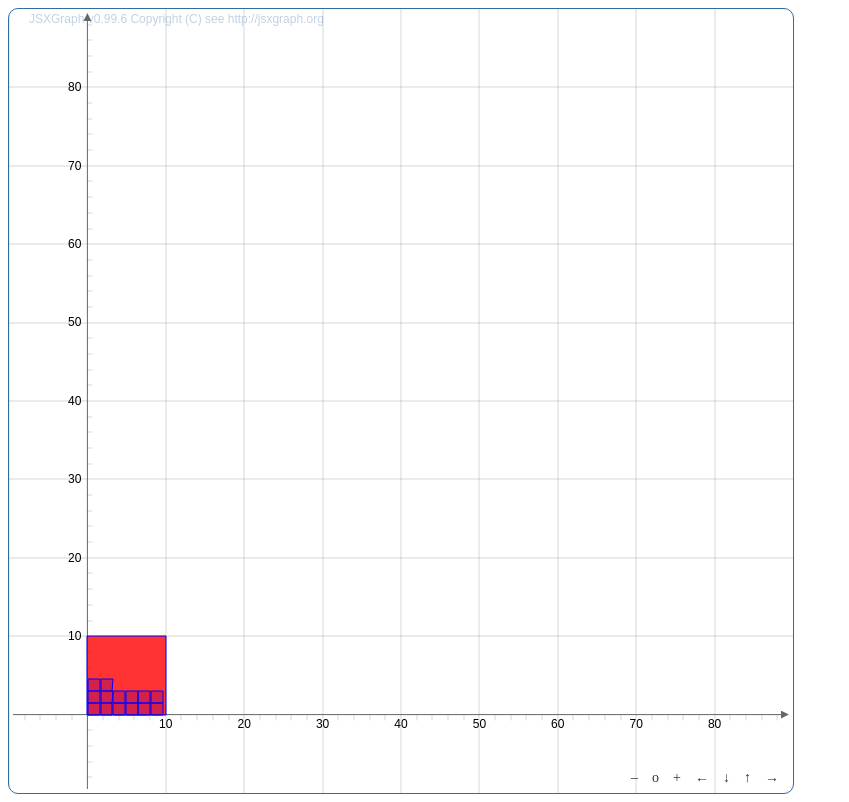
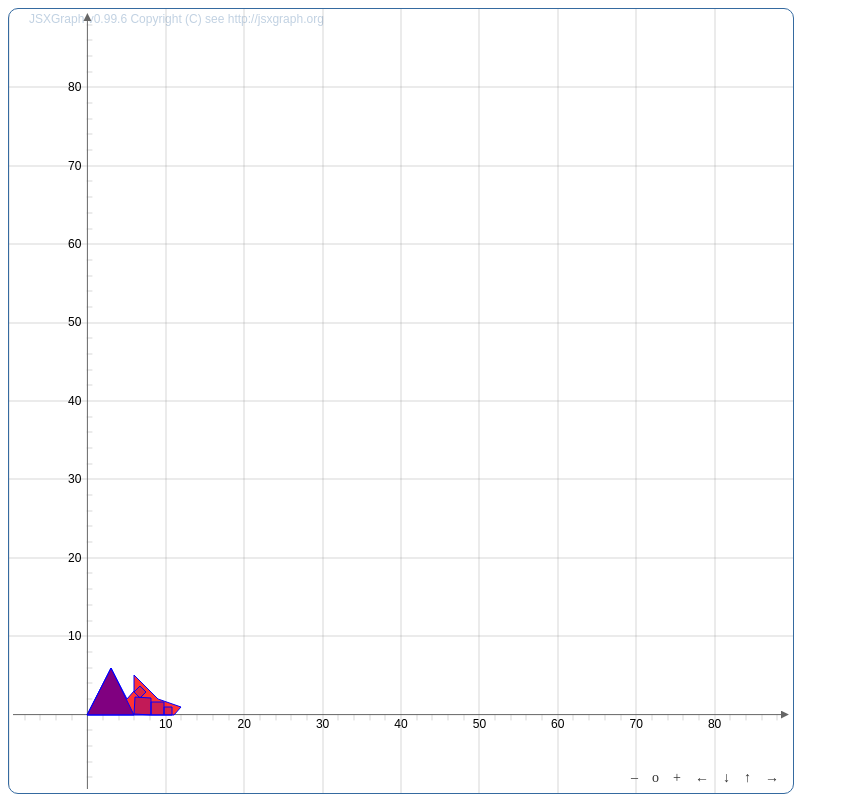
Before and after one commit to alexandru197/SW2-Geometry, a plain HTML site: page visualisation/visualise.html in a window 1280 px wide. Shown: the whole page, without its empty margins (0-849 px from the left). Drawn offline with Linux system fonts and the light colour scheme.

Commit message:
collision improvements

```diff
--- a/visualisation/visualise.html
+++ b/visualisation/visualise.html
@@ -16,108 +16,48 @@
 
 
 var p1 = b1.create('point', [0.0, 0.0], {name:'',size:0});
-var p2 = b1.create('point', [10.0, 0.0], {name:'',size:0});
-var p3 = b1.create('point', [10.0, 10.0], {name:'',size:0});
-var p4 = b1.create('point', [0.0, 10.0], {name:'',size:0});
-shape = b1.create('polygon',[p1,p2,p3,p4], {fillColor: "red",  fillOpacity: 0.8});
+var p2 = b1.create('point', [11.0, 0.0], {name:'',size:0});
+var p3 = b1.create('point', [12.0, 1.0], {name:'',size:0});
+var p4 = b1.create('point', [9.0, 2.0], {name:'',size:0});
+var p5 = b1.create('point', [6.0, 5.0], {name:'',size:0});
+var p6 = b1.create('point', [6.0, 3.0], {name:'',size:0});
+var p7 = b1.create('point', [5.0, 2.0], {name:'',size:0});
+var p8 = b1.create('point', [3.0, 6.0], {name:'',size:0});
+shape = b1.create('polygon',[p1,p2,p3,p4,p5,p6,p7,p8], {fillColor: "red",  fillOpacity: 0.8});
 
 
-p1 = b1.create('point', [0.1, -0.00999999999999999], {name:'',size:0});
-p2 = b1.create('point', [1.5999999999999948, -0.00999999999999999], {name:'',size:0});
-p3 = b1.create('point', [1.5999999999999948, 1.4899999999999998], {name:'',size:0});
-p4 = b1.create('point', [0.1, 1.49], {name:'',size:0});
-object = b1.create('polygon',[p1,p2,p3,p4], {fillColor: "purple",  fillOpacity: 0.345});
+p1 = b1.create('point', [0.0, 0.0], {name:'',size:0});
+p2 = b1.create('point', [6.0, 1.734723475976807E-18], {name:'',size:0});
+p3 = b1.create('point', [3.0, 6.0], {name:'',size:0});
+object = b1.create('polygon',[p1,p2,p3], {fillColor: "purple",  fillOpacity: 3.54});
 
 
-p1 = b1.create('point', [1.7000000000000004, -0.00999999999999999], {name:'',size:0});
-p2 = b1.create('point', [3.199999999999996, -0.00999999999999999], {name:'',size:0});
-p3 = b1.create('point', [3.199999999999996, 1.4899999999999998], {name:'',size:0});
-p4 = b1.create('point', [1.7000000000000004, 1.49], {name:'',size:0});
-object = b1.create('polygon',[p1,p2,p3,p4], {fillColor: "purple",  fillOpacity: 0.345});
+p1 = b1.create('point', [5.970000000000054, 0.07000000000000903], {name:'',size:0});
+p2 = b1.create('point', [8.090273600025267, 0.0033677177609302833], {name:'',size:0});
+p3 = b1.create('point', [8.156905882264374, 2.1236413177861673], {name:'',size:0});
+p4 = b1.create('point', [6.036632282239129, 2.1902736000251926], {name:'',size:0});
+object = b1.create('polygon',[p1,p2,p3,p4], {fillColor: "purple",  fillOpacity: 0.48});
 
 
-p1 = b1.create('point', [3.3000000000000016, -0.00999999999999999], {name:'',size:0});
-p2 = b1.create('point', [4.7999999999999945, -0.00999999999999999], {name:'',size:0});
-p3 = b1.create('point', [4.7999999999999945, 1.4899999999999998], {name:'',size:0});
-p4 = b1.create('point', [3.3000000000000016, 1.49], {name:'',size:0});
-object = b1.create('polygon',[p1,p2,p3,p4], {fillColor: "purple",  fillOpacity: 0.345});
+p1 = b1.create('point', [8.149306393762926, 0.0], {name:'',size:0});
+p2 = b1.create('point', [9.730445223847118, 1.8759733350082186E-14], {name:'',size:0});
+p3 = b1.create('point', [9.73044522384708, 1.5811388300842182], {name:'',size:0});
+p4 = b1.create('point', [8.149306393762913, 1.581138830084189], {name:'',size:0});
+object = b1.create('polygon',[p1,p2,p3,p4], {fillColor: "purple",  fillOpacity: 0.375});
 
 
-p1 = b1.create('point', [4.899999999999999, -0.00999999999999999], {name:'',size:0});
-p2 = b1.create('point', [6.399999999999989, -0.00999999999999999], {name:'',size:0});
-p3 = b1.create('point', [6.399999999999989, 1.4899999999999998], {name:'',size:0});
-p4 = b1.create('point', [4.899999999999999, 1.49], {name:'',size:0});
-object = b1.create('polygon',[p1,p2,p3,p4], {fillColor: "purple",  fillOpacity: 0.345});
+p1 = b1.create('point', [7.469061513717692, 2.930000000000036], {name:'',size:0});
+p2 = b1.create('point', [6.7166241994043245, 3.6983636873395622], {name:'',size:0});
+p3 = b1.create('point', [5.948260512064811, 2.945926373026212], {name:'',size:0});
+p4 = b1.create('point', [6.700697826378154, 2.177562685686679], {name:'',size:0});
+object = b1.create('polygon',[p1,p2,p3,p4], {fillColor: "purple",  fillOpacity: 0.31156544667993086});
 
 
-p1 = b1.create('point', [6.499999999999993, -0.00999999999999999], {name:'',size:0});
-p2 = b1.create('point', [7.999999999999983, -0.00999999999999999], {name:'',size:0});
-p3 = b1.create('point', [7.999999999999983, 1.4899999999999998], {name:'',size:0});
-p4 = b1.create('point', [6.499999999999993, 1.49], {name:'',size:0});
-object = b1.create('polygon',[p1,p2,p3,p4], {fillColor: "purple",  fillOpacity: 0.345});
-
-
-p1 = b1.create('point', [8.099999999999987, -0.00999999999999999], {name:'',size:0});
-p2 = b1.create('point', [9.599999999999978, -0.00999999999999999], {name:'',size:0});
-p3 = b1.create('point', [9.599999999999978, 1.4899999999999998], {name:'',size:0});
-p4 = b1.create('point', [8.099999999999987, 1.49], {name:'',size:0});
-object = b1.create('polygon',[p1,p2,p3,p4], {fillColor: "purple",  fillOpacity: 0.345});
-
-
-p1 = b1.create('point', [0.1, 1.5000000000000002], {name:'',size:0});
-p2 = b1.create('point', [1.599963446058037, 1.4895281095530581], {name:'',size:0});
-p3 = b1.create('point', [1.6104353365049795, 2.9894915556111505], {name:'',size:0});
-p4 = b1.create('point', [0.11047189044694233, 2.9999634460580933], {name:'',size:0});
-object = b1.create('polygon',[p1,p2,p3,p4], {fillColor: "purple",  fillOpacity: 0.345});
-
-
-p1 = b1.create('point', [1.7000000000000004, 1.5000000000000002], {name:'',size:0});
-p2 = b1.create('point', [3.1999634460580384, 1.4895281095530581], {name:'',size:0});
-p3 = b1.create('point', [3.2104353365049807, 2.9894915556111505], {name:'',size:0});
-p4 = b1.create('point', [1.7104718904469427, 2.9999634460580933], {name:'',size:0});
-object = b1.create('polygon',[p1,p2,p3,p4], {fillColor: "purple",  fillOpacity: 0.345});
-
-
-p1 = b1.create('point', [3.3000000000000016, 1.5000000000000002], {name:'',size:0});
-p2 = b1.create('point', [4.799963446058038, 1.4895281095530581], {name:'',size:0});
-p3 = b1.create('point', [4.810435336504979, 2.9894915556111505], {name:'',size:0});
-p4 = b1.create('point', [3.310471890446944, 2.9999634460580933], {name:'',size:0});
-object = b1.create('polygon',[p1,p2,p3,p4], {fillColor: "purple",  fillOpacity: 0.345});
-
-
-p1 = b1.create('point', [4.899999999999999, 1.5000000000000002], {name:'',size:0});
-p2 = b1.create('point', [6.399963446058032, 1.4895281095530581], {name:'',size:0});
-p3 = b1.create('point', [6.410435336504973, 2.9894915556111505], {name:'',size:0});
-p4 = b1.create('point', [4.910471890446941, 2.9999634460580933], {name:'',size:0});
-object = b1.create('polygon',[p1,p2,p3,p4], {fillColor: "purple",  fillOpacity: 0.345});
-
-
-p1 = b1.create('point', [6.499999999999993, 1.5000000000000002], {name:'',size:0});
-p2 = b1.create('point', [7.999963446058026, 1.4895281095530581], {name:'',size:0});
-p3 = b1.create('point', [8.010435336504969, 2.9894915556111505], {name:'',size:0});
-p4 = b1.create('point', [6.510471890446936, 2.9999634460580933], {name:'',size:0});
-object = b1.create('polygon',[p1,p2,p3,p4], {fillColor: "purple",  fillOpacity: 0.345});
-
-
-p1 = b1.create('point', [8.099999999999987, 1.5000000000000002], {name:'',size:0});
-p2 = b1.create('point', [9.59996344605802, 1.4895281095530581], {name:'',size:0});
-p3 = b1.create('point', [9.610435336504963, 2.9894915556111505], {name:'',size:0});
-p4 = b1.create('point', [8.110471890446929, 2.9999634460580933], {name:'',size:0});
-object = b1.create('polygon',[p1,p2,p3,p4], {fillColor: "purple",  fillOpacity: 0.345});
-
-
-p1 = b1.create('point', [0.1, 3.0000000000000013], {name:'',size:0});
-p2 = b1.create('point', [1.5999908614865772, 2.994764022877166], {name:'',size:0});
-p3 = b1.create('point', [1.6052268386094128, 4.49475488436385], {name:'',size:0});
-p4 = b1.create('point', [0.10523597712283561, 4.499990861486686], {name:'',size:0});
-object = b1.create('polygon',[p1,p2,p3,p4], {fillColor: "purple",  fillOpacity: 0.345});
-
-
-p1 = b1.create('point', [1.7000000000000004, 3.0000000000000013], {name:'',size:0});
-p2 = b1.create('point', [3.1999908614865786, 2.994764022877166], {name:'',size:0});
-p3 = b1.create('point', [3.205226838609414, 4.49475488436385], {name:'',size:0});
-p4 = b1.create('point', [1.705235977122836, 4.499990861486686], {name:'',size:0});
-object = b1.create('polygon',[p1,p2,p3,p4], {fillColor: "purple",  fillOpacity: 0.345});
+p1 = b1.create('point', [9.740000000000027, 0.0], {name:'',size:0});
+p2 = b1.create('point', [10.740000000000004, 4.6223875421746996E-15], {name:'',size:0});
+p3 = b1.create('point', [10.740000000000038, 0.9999999999999846], {name:'',size:0});
+p4 = b1.create('point', [9.740000000000022, 1.0000000000000013], {name:'',size:0});
+object = b1.create('polygon',[p1,p2,p3,p4], {fillColor: "purple",  fillOpacity: 0.31});
 
 
  }
```
Also changed, not shown: 5 other files.
